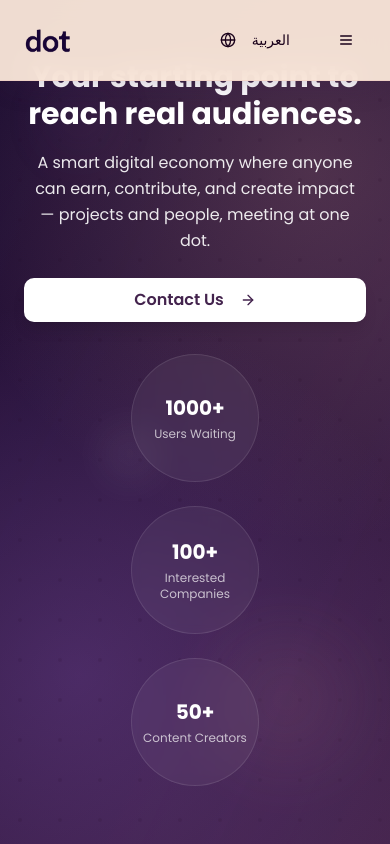
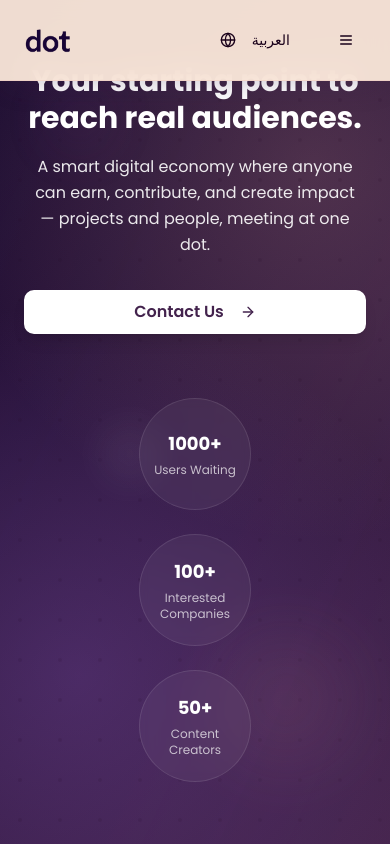
Before and after one commit to Webique/dot-earn-connect, a React (Vite) app: page / in a window 390 px wide. Shown: the top 844 px of the page. Built offline with nearby package versions, Linux system fonts and the light colour scheme; the HTML template or start-up script is replaced by a standard one.

Commit message:
Update #1

```diff
--- a/src/components/Hero.tsx
+++ b/src/components/Hero.tsx
@@ -26,7 +26,7 @@ const Hero = () => {
       </div>
 
       <div className="relative z-10 max-w-7xl mx-auto px-6 sm:px-6 lg:px-8 text-center">
-        <div className="fade-in py-8 sm:py-12">
+        <div className="fade-in py-12 sm:py-16 lg:py-20 flex flex-col justify-center min-h-screen">
 
           {/* Main Heading */}
           <h1 className="text-3xl sm:text-4xl md:text-5xl lg:text-6xl font-bold text-white mb-4 sm:mb-6 max-w-4xl mx-auto leading-tight">
@@ -34,17 +34,17 @@ const Hero = () => {
           </h1>
 
           {/* Subheading */}
-          <p className="text-base sm:text-lg md:text-xl lg:text-2xl text-white/90 mb-6 sm:mb-8 max-w-3xl mx-auto leading-relaxed px-2">
+          <p className="text-base sm:text-lg md:text-xl lg:text-2xl text-white/90 mb-8 sm:mb-10 max-w-3xl mx-auto leading-relaxed px-2">
             {t('hero.subline')}
           </p>
 
           {/* CTA Buttons */}
-          <div className={`flex flex-col sm:flex-row gap-3 sm:gap-4 justify-center items-center mb-8 sm:mb-12 ${
+          <div className={`flex flex-col sm:flex-row gap-4 sm:gap-4 justify-center items-center mb-10 sm:mb-12 ${
             dir === 'rtl' ? 'sm:flex-row-reverse' : ''
           }`}>
             <Button
               size="lg"
-              className="bg-white text-primary hover:bg-primary hover:text-white border-2 border-white hover:border-primary text-base sm:text-lg px-6 sm:px-8 py-3 sm:py-4 font-semibold transition-all duration-300 shadow-lg hover:shadow-xl hover:scale-105 w-full sm:w-auto"
+              className="bg-white text-primary hover:bg-primary hover:text-white border-2 border-white hover:border-primary text-base sm:text-lg px-8 sm:px-8 py-4 sm:py-4 font-semibold transition-all duration-300 shadow-lg hover:shadow-xl hover:scale-105 w-full sm:w-auto"
               onClick={handleContactUs}
             >
               {dir === 'rtl' ? 'تواصل معنا' : 'Contact Us'}
@@ -53,21 +53,21 @@ const Hero = () => {
           </div>
 
           {/* Stats/Numbers */}
-          <div className="mt-8 sm:mt-12 grid grid-cols-1 sm:grid-cols-3 gap-6 sm:gap-8 max-w-3xl mx-auto">
-            <div className="text-center bg-white/5 backdrop-blur-sm rounded-full border border-white/10 flex flex-col items-center justify-center w-32 h-32 sm:w-36 sm:h-36 mx-auto">
-              <div className="text-xl sm:text-2xl md:text-3xl font-bold text-white mb-1">1000+</div>
+          <div className="mt-6 sm:mt-8 grid grid-cols-1 sm:grid-cols-3 gap-6 sm:gap-8 max-w-3xl mx-auto">
+            <div className="text-center bg-white/5 backdrop-blur-sm rounded-full border border-white/10 flex flex-col items-center justify-center w-28 h-28 sm:w-36 sm:h-36 mx-auto">
+              <div className="text-lg sm:text-2xl md:text-3xl font-bold text-white mb-1">1000+</div>
               <div className="text-white/70 text-xs sm:text-sm px-2">
                 {dir === 'rtl' ? 'مستخدم منتظر' : 'Users Waiting'}
               </div>
             </div>
-            <div className="text-center bg-white/5 backdrop-blur-sm rounded-full border border-white/10 flex flex-col items-center justify-center w-32 h-32 sm:w-36 sm:h-36 mx-auto">
-              <div className="text-xl sm:text-2xl md:text-3xl font-bold text-white mb-1">100+</div>
+            <div className="text-center bg-white/5 backdrop-blur-sm rounded-full border border-white/10 flex flex-col items-center justify-center w-28 h-28 sm:w-36 sm:h-36 mx-auto">
+              <div className="text-lg sm:text-2xl md:text-3xl font-bold text-white mb-1">100+</div>
               <div className="text-white/70 text-xs sm:text-sm px-2">
                 {dir === 'rtl' ? 'شركة مهتمة' : 'Interested Companies'}
               </div>
             </div>
-            <div className="text-center bg-white/5 backdrop-blur-sm rounded-full border border-white/10 flex flex-col items-center justify-center w-32 h-32 sm:w-36 sm:h-36 mx-auto">
-              <div className="text-xl sm:text-2xl md:text-3xl font-bold text-white mb-1">50+</div>
+            <div className="text-center bg-white/5 backdrop-blur-sm rounded-full border border-white/10 flex flex-col items-center justify-center w-28 h-28 sm:w-36 sm:h-36 mx-auto">
+              <div className="text-lg sm:text-2xl md:text-3xl font-bold text-white mb-1">50+</div>
               <div className="text-white/70 text-xs sm:text-sm px-2">
                 {dir === 'rtl' ? 'مبدع محتوى' : 'Content Creators'}
               </div>
```
